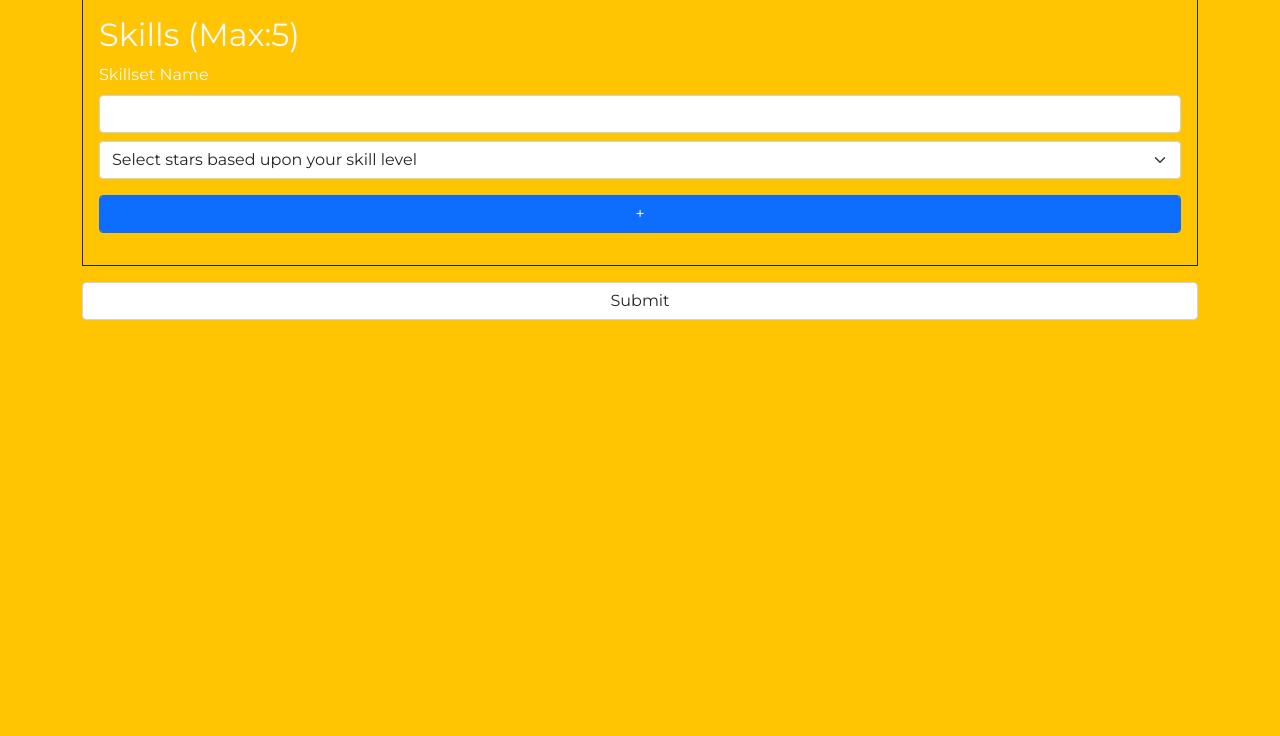
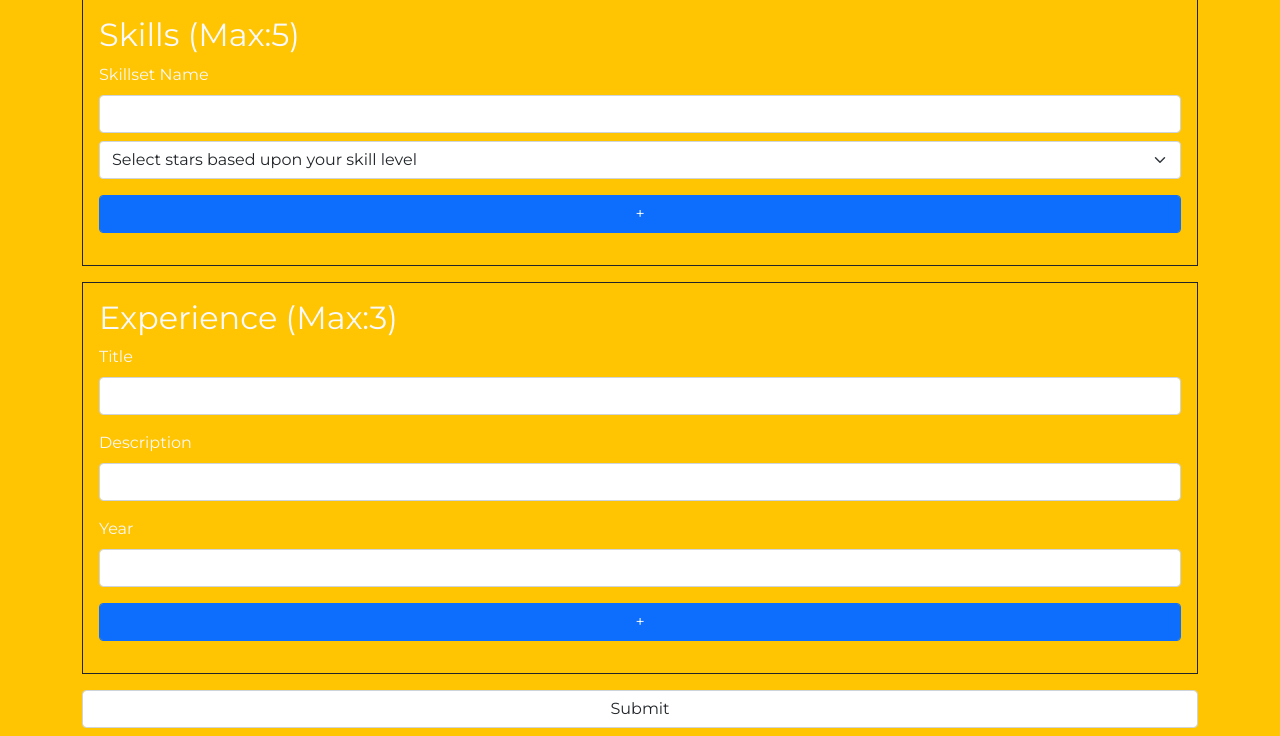
Before and after one commit to Mookgol/Cv-maker, a PHP site: page / in a window 1280 px wide. Shown: the part 927-1663 px from the top of the page. Before the commit the page ends 1247 px from the top, so only its background shows below. Run offline with PHP 8.4, Linux system fonts and the light colour scheme.

Commit message:
Worked on Experience
Experience

```diff
--- a/app.js
+++ b/app.js
@@ -88,27 +88,31 @@ function addEducation(){
         educationHide.style = "display:none";
     }
 }
-function addExperience(){
+
+
+function addExperience() {
     let addExperience = document.getElementById('addExperience');
     let experienceHide = document.getElementById('experience_hide');
-    if(experience_count<3)
-    {
-        ++experience_count;
-        var field =
-        `<div class="mb-3">
-            <label for="exampleInputEmail1" class="form-label">Title</label>
-            <input type="text" name="title${experience_count}" class="form-control">
-        </div>
-        <div class="mb-3">
-            <label for="exampleInputEmail1" class="form-label">Description</label>
-            <input type="text" name="description${experience_count}" class="form-control">
-        </div>`;
+    if(experience_count < 3) {
+        experience_count++;
+        var field = `
+                <div class="mb-3">
+                    <label for="title${experience_count}" class="form-label">Title ${experience_count}</label>
+                    <input type="text" name="title${experience_count}" class="form-control" required>
+                </div>
+                <div class="mb-3">
+                    <label for="description${experience_count}" class="form-label">Description ${experience_count}</label>
+                    <input type="text" name="description${experience_count}" class="form-control" required>
+                </div>
+                <div class="mb-3">
+                    <label for="year${experience_count}" class="form-label">Year ${experience_count}</label>
+                    <input type="number" name="year${experience_count}" class="form-control" required>
+                </div>`;
         var htmlObject = document.createElement('div');
-        htmlObject.innerHTML=field;
-        addExperience.insertAdjacentElement("beforeend", htmlObject);
+        htmlObject.innerHTML = field;
+        addExperience.appendChild(htmlObject);
     }
-    if(experience_count==3)
-    {
-        experienceHide.style = "display:none";
+    if(experience_count == 3) {
+        experienceHide.style.display = "none";
     }
 }
--- a/index.php
+++ b/index.php
@@ -133,61 +133,26 @@
                 <button type="button" id="skill_hide" class="btn btn-primary form-control" onclick="addSkill()">+</button>
             </div>
         </div>
-<!--        <div class="border border-dark p-3 mb-3">-->
-<!--            <h2>Hobbies (Max:4)</h2>-->
-<!--            <div class="mb-3">-->
-<!--                <label for="exampleInputEmail1" class="form-label">Hobby</label>-->
-<!--                <input type="text" name="hobby1" class="form-control" required>-->
-<!--            </div>-->
-<!--            <div id="addHobby"></div>-->
-<!--            <div class="mb-3">-->
-<!--                <button type="button" id="hobby_hide" class="btn btn-primary form-control" onclick="addHobby()">+</button>-->
-<!--            </div>-->
-<!--        </div>-->
-<!--        <div class="border border-dark p-3 mb-3">-->
-<!--            <h2>Education (Max:3)</h2>-->
-<!--            <div class="mb-3">-->
-<!--                <label for="exampleInputEmail1" class="form-label">School/College/University</label>-->
-<!--                <input type="text" name="institute1" class="form-control">-->
-<!--            </div>-->
-<!--            <div class="mb-3">-->
-<!--                <label for="exampleInputEmail1" class="form-label">Degree Name</label>-->
-<!--                <input type="text" name="degree1" class="form-control">-->
-<!--            </div>-->
-<!--            <div class="mb-3 d-flex justify-content-between">-->
-<!--                <div>-->
-<!--                    <label for="exampleInputEmail1" class="form-label">From</label>-->
-<!--                    <input type="text" name="from1" class="form-control">-->
-<!--                </div>-->
-<!--                <div>-->
-<!--                    <label for="exampleInputEmail1" class="form-label">To</label>-->
-<!--                    <input type="text" name="to1" class="form-control">-->
-<!--                </div>-->
-<!--            </div>-->
-<!--            <div class="mb-3">-->
-<!--                <label for="exampleInputEmail1" class="form-label">Grade/Score/CGPA</label>-->
-<!--                <input type="text" name="grade1" class="form-control">-->
-<!--            </div>-->
-<!--            <div id="addEducation"></div>-->
-<!--            <div class="mb-3">-->
-<!--                <button type="button" id="education_hide" class="btn btn-primary form-control" onclick="addEducation()">+</button>-->
-<!--            </div>-->
-<!--        </div>-->
-<!--        <div class="border border-dark p-3 mb-3">-->
-<!--            <h2>Experience (Max:3)</h2>-->
-<!--            <div class="mb-3">-->
-<!--                <label for="exampleInputEmail1" class="form-label">Title</label>-->
-<!--                <input type="text" name="title1" class="form-control">-->
-<!--            </div>-->
-<!--            <div class="mb-3">-->
-<!--                <label for="exampleInputEmail1" class="form-label">Description</label>-->
-<!--                <input type="text" name="description1" class="form-control">-->
-<!--            </div>-->
-<!--            <div id="addExperience"></div>-->
-<!--            <div class="mb-3">-->
-<!--                <button type="button" id="experience_hide" class="btn btn-primary form-control" onclick="addExperience()">+</button>-->
-<!--            </div>-->
-<!--        </div>-->
+
+        <div class="border border-dark p-3 mb-3">
+            <h2>Experience (Max:3)</h2>
+            <div class="mb-3">
+                <label for="exampleInputEmail1" class="form-label">Title</label>
+                <input type="text" name="title1" class="form-control">
+            </div>
+            <div class="mb-3">
+                <label for="exampleInputEmail1" class="form-label">Description</label>
+                <input type="text" name="description1" class="form-control">
+            </div>
+            <div class="mb-3">
+                <label for="year1" class="form-label">Year</label>
+                <input type="number" name="year1" class="form-control" required>
+            </div>
+            <div id="addExperience"></div>
+            <div class="mb-3">
+                <button type="button" id="experience_hide" class="btn btn-primary form-control" onclick="addExperience()">+</button>
+            </div>
+        </div>
         <input type="submit" class="form-control my-2">
         </form>
     </div>
```
Also changed, not shown: submit.php (+19 -25 lines), 1 other file.
